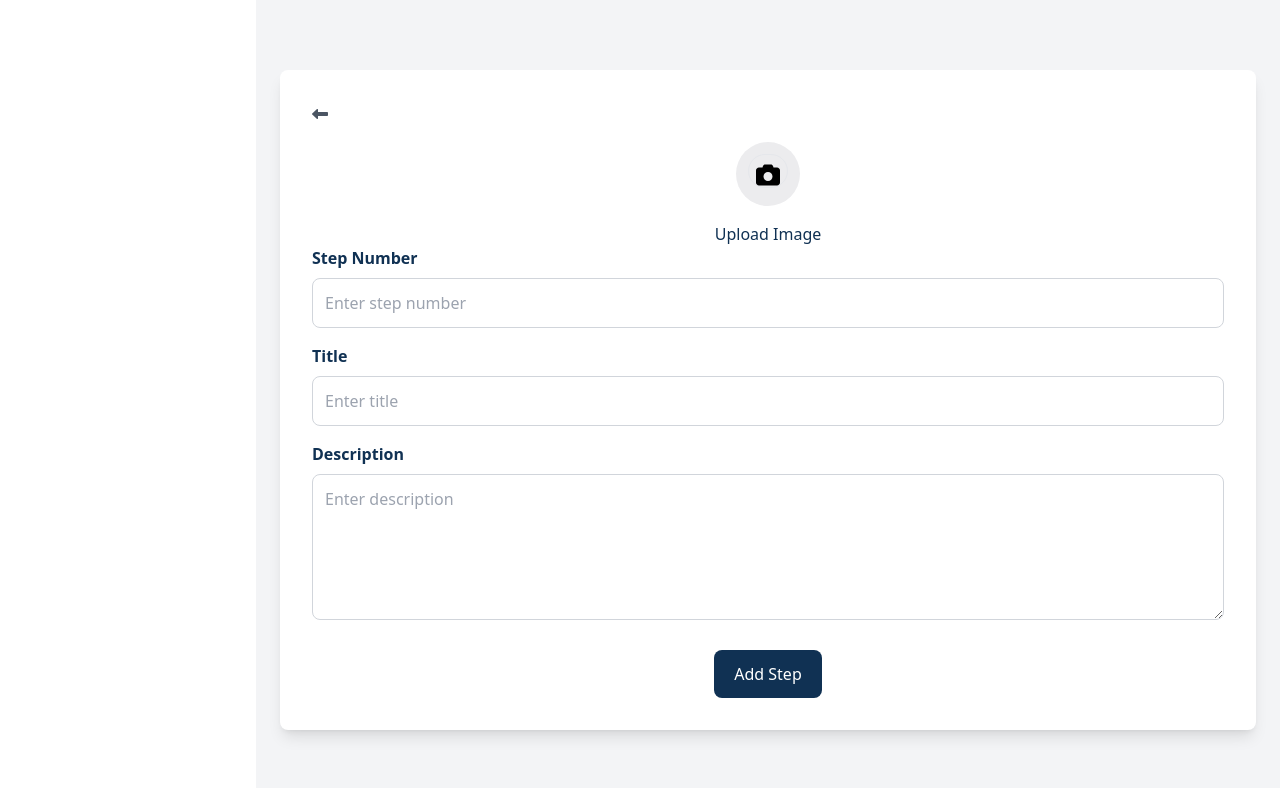
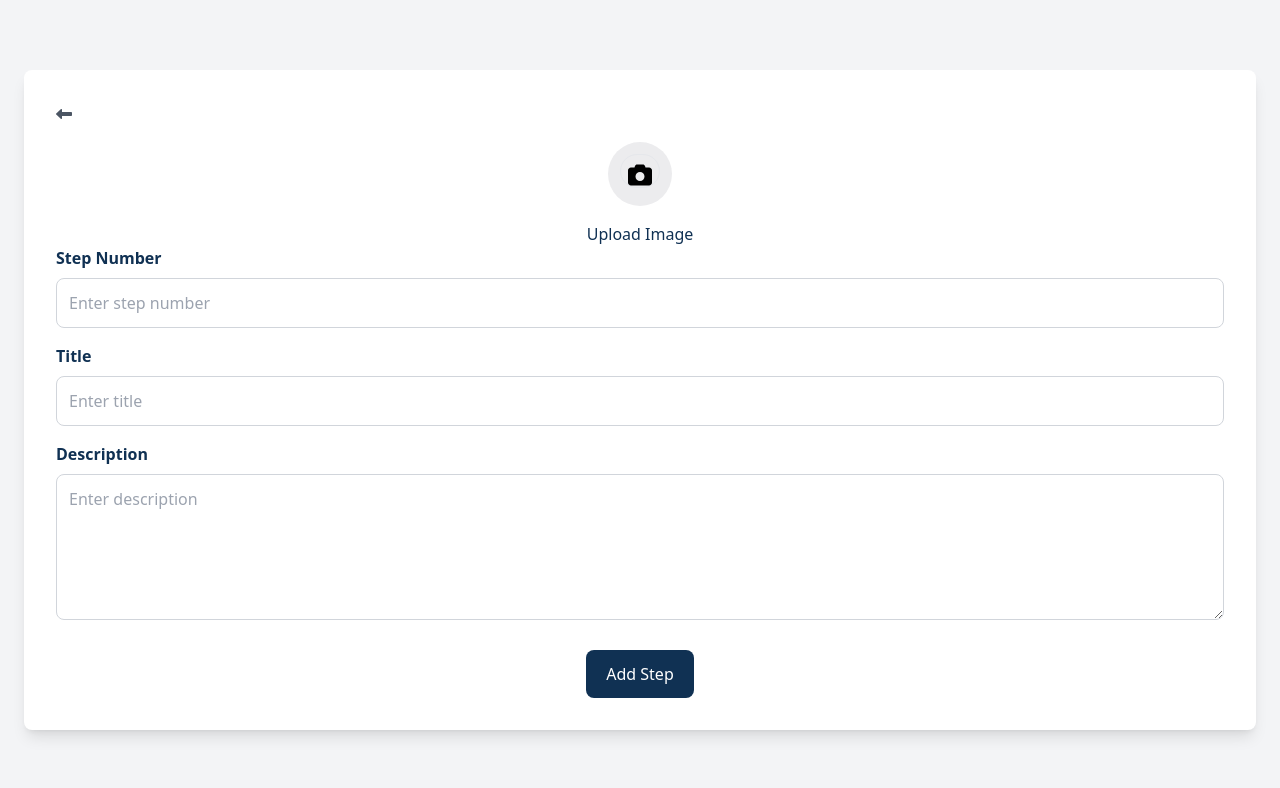
Before and after one commit to naumanyousaf026/innobrains-frontend, a React (Vite) app: page /StepForm in a window 1280 px wide. Shown: the top 788 px of the page. Built offline with nearby package versions, Linux system fonts and the light colour scheme.

Commit message:
my code after adding stpeform

```diff
--- a/src/component/adminpanel/StepForm.jsx
+++ b/src/component/adminpanel/StepForm.jsx
@@ -105,7 +105,7 @@
   };
 
   return (
-    <div className="flex items-center justify-center min-h-screen lg:w-[80%] ml-auto bg-gray-100 p-6">
+    <div className="flex items-center justify-center min-h-screen w-full ml-auto bg-gray-100 p-6">
       <form
         onSubmit={handleSubmit}
         className="bg-white p-8 rounded-lg shadow-lg w-full"
```
